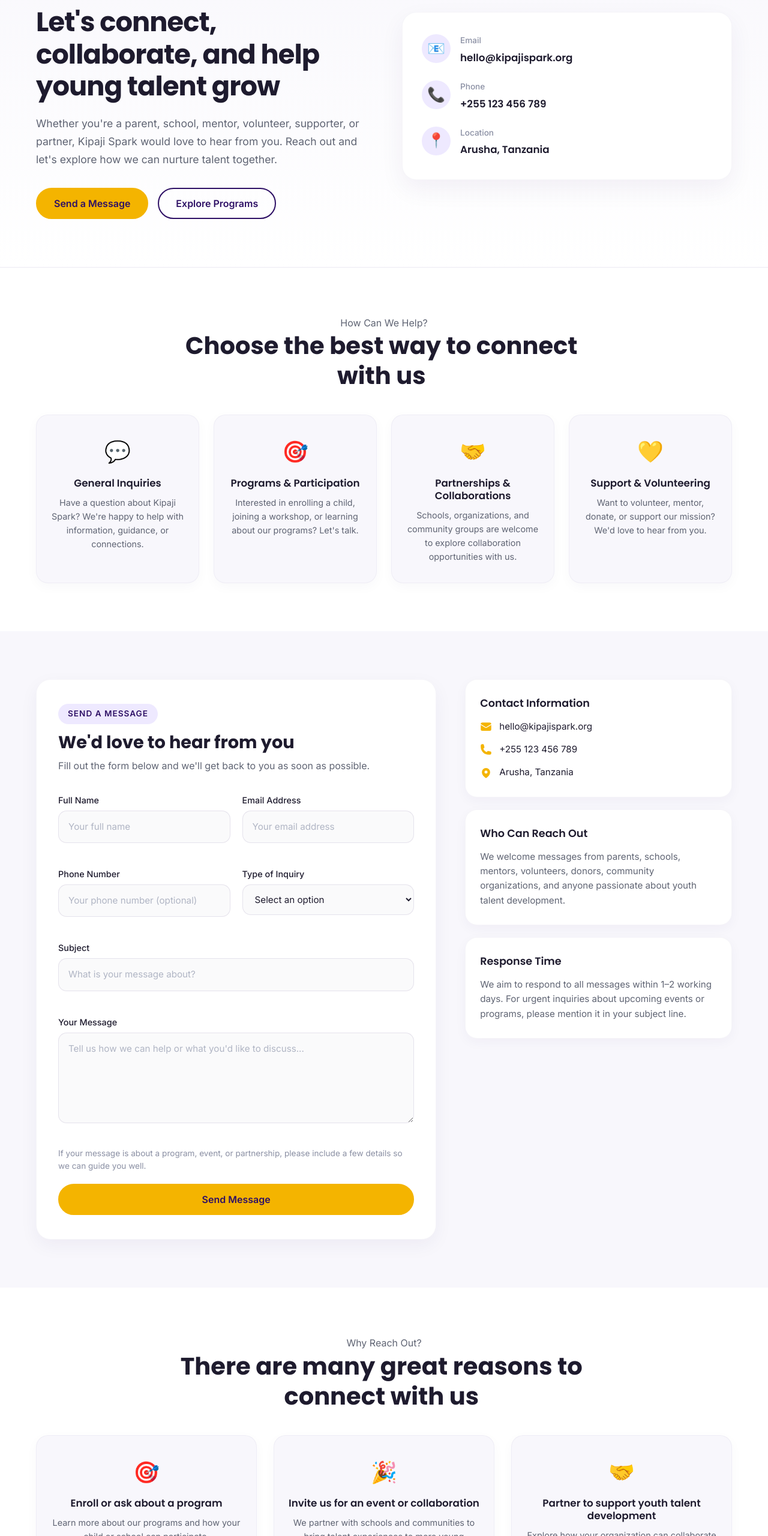
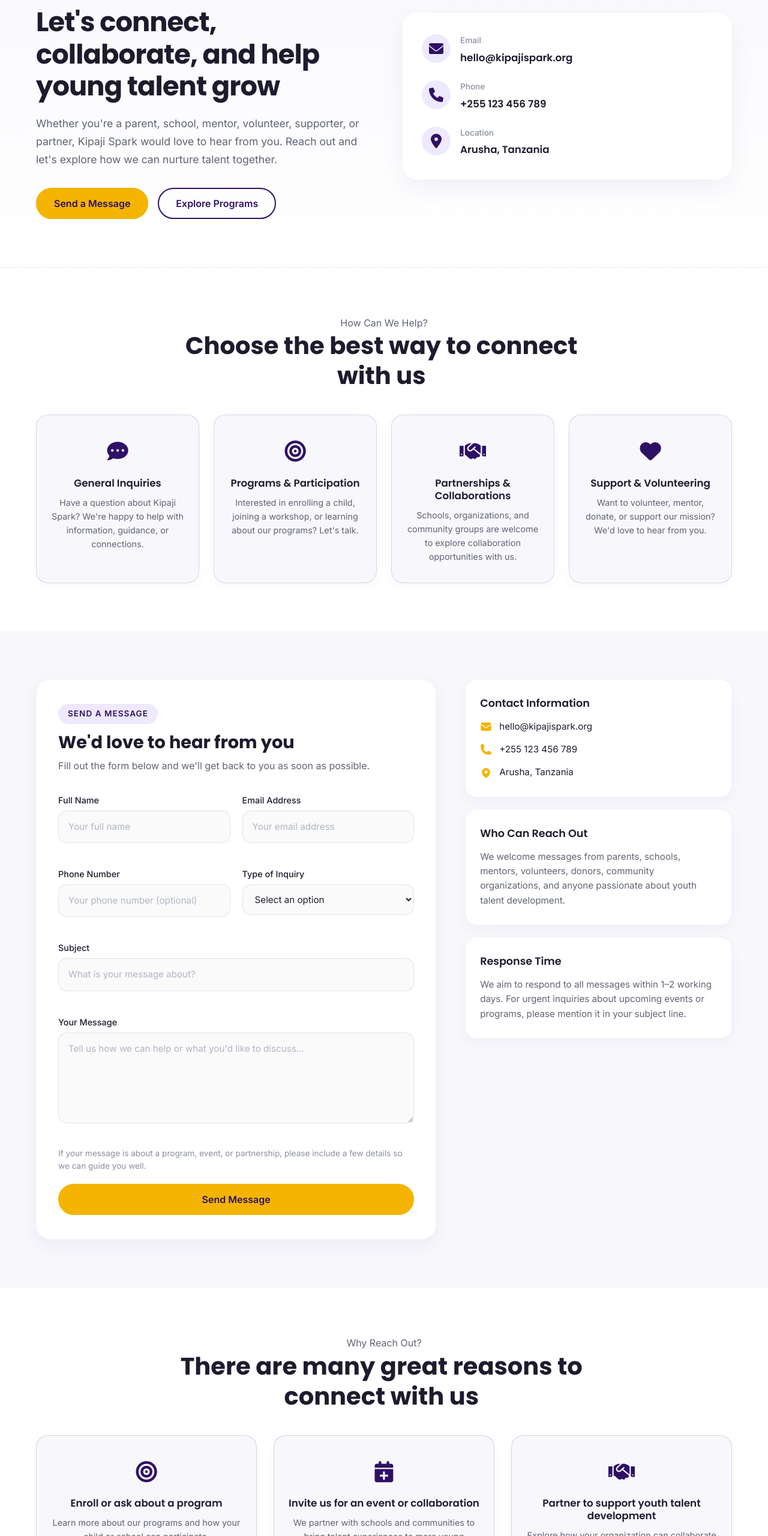
Before and after one commit to GideonKibure/Kipaji-Spark, a plain HTML site: page contact.html in a window 1280 px wide. Shown: the part 220-2780 px from the top of the page at 60% size. Drawn offline with Linux system fonts and the light colour scheme.

Commit message:
all icons done

```diff
--- a/assets/css/pages/contact.css
+++ b/assets/css/pages/contact.css
@@ -133,7 +133,7 @@
   border-radius: 20px;
   padding: 32px 22px;
   text-align: center;
-  border: 1px solid rgba(46, 16, 101, 0.04);
+  border: 1px solid rgba(46, 16, 101, 0.144);
   box-shadow: 0 6px 20px rgba(46, 16, 101, 0.03);
   transition: transform 0.3s ease, box-shadow 0.3s ease, background 0.3s ease;
 }
@@ -367,7 +367,7 @@
   border-radius: 20px;
   padding: 32px 24px;
   text-align: center;
-  border: 1px solid rgba(46, 16, 101, 0.04);
+  border: 1px solid rgba(46, 16, 101, 0.16);
   box-shadow: 0 6px 20px rgba(46, 16, 101, 0.03);
   transition: transform 0.3s ease, box-shadow 0.3s ease, background 0.3s ease;
 }
@@ -448,7 +448,8 @@
    9. CTA Banner Spacing (Local Adjustment)
    ------------------------------------------------ */
 .cta-banner-section {
-  margin-top: 0;
+  margin-top: 30px;
+  margin-bottom: 30px;
 }
 
 /* ------------------------------------------------
@@ -543,3 +544,37 @@
     padding: 22px 18px;
   }
 }
+
+/* ------------------------------------------------
+   11. Hero Contact Card Icon Hover Effects
+   ------------------------------------------------ */
+
+.hero-contact-icon i {
+    color: #2E1065; /* Dark purple */
+    transition: color 0.3s ease, transform 0.3s ease;
+}
+
+.hero-contact-item:hover .hero-contact-icon i {
+    color: #F4B400; /* Gold */
+    transform: scale(1.2);
+}
+
+.option-icon i {
+    color: #2E1065; /* Dark purple */
+    transition: color 0.3s ease, transform 0.3s ease;
+}
+
+.contact-option-card:hover .option-icon i {
+    color: #F4B400; /* Gold */
+    transform: scale(1.2);
+}
+
+.reason-icon i {
+    color: #2E1065; /* Dark purple */
+    transition: color 0.3s ease, transform 0.3s ease;
+}
+
+.inquiry-reason-card:hover .reason-icon i {
+    color: #F4B400; /* Gold */
+    transform: scale(1.2);
+}
--- a/contact.html
+++ b/contact.html
@@ -18,6 +18,9 @@
 
     <!-- Responsive Styles -->
     <link rel="stylesheet" href="assets/css/responsive.css" />
+
+    <!-- Awesome Icons -->
+    <link rel="stylesheet" href="https://cdnjs.cloudflare.com/ajax/libs/font-awesome/6.0.0/css/all.min.css" />
 </head>
 <body>
 
@@ -129,21 +132,21 @@
                     <div class="contact-hero-info reveal fade-up">
                         <div class="hero-contact-card">
                             <div class="hero-contact-item">
-                                <span class="hero-contact-icon">📧</span>
+                                <span class="hero-contact-icon"><i class="fas fa-envelope"></i></span>
                                 <div>
                                     <p class="hero-contact-label">Email</p>
                                     <p class="hero-contact-value">hello@kipajispark.org</p>
                                 </div>
                             </div>
                             <div class="hero-contact-item">
-                                <span class="hero-contact-icon">📞</span>
+                                <span class="hero-contact-icon"><i class="fas fa-phone"></i></span>
                                 <div>
                                     <p class="hero-contact-label">Phone</p>
                                     <p class="hero-contact-value">+255 123 456 789</p>
                                 </div>
                             </div>
                             <div class="hero-contact-item">
-                                <span class="hero-contact-icon">📍</span>
+                                <span class="hero-contact-icon"><i class="fas fa-location-dot"></i></span>
                                 <div>
                                     <p class="hero-contact-label">Location</p>
                                     <p class="hero-contact-value">Arusha, Tanzania</p>
@@ -166,22 +169,22 @@
                 </div>
                 <div class="contact-options-grid">
                     <div class="contact-option-card reveal fade-up">
-                        <div class="option-icon">💬</div>
+                        <div class="option-icon"><i class="fas fa-comment-dots"></i></div>
                         <h4>General Inquiries</h4>
                         <p>Have a question about Kipaji Spark? We're happy to help with information, guidance, or connections.</p>
                     </div>
                     <div class="contact-option-card reveal fade-up">
-                        <div class="option-icon">🎯</div>
+                        <div class="option-icon"><i class="fas fa-bullseye"></i></div>
                         <h4>Programs &amp; Participation</h4>
                         <p>Interested in enrolling a child, joining a workshop, or learning about our programs? Let's talk.</p>
                     </div>
                     <div class="contact-option-card reveal fade-up">
-                        <div class="option-icon">🤝</div>
+                        <div class="option-icon"><i class="fas fa-handshake"></i></div>
                         <h4>Partnerships &amp; Collaborations</h4>
                         <p>Schools, organizations, and community groups are welcome to explore collaboration opportunities with us.</p>
                     </div>
                     <div class="contact-option-card reveal fade-up">
-                        <div class="option-icon">💛</div>
+                        <div class="option-icon"><i class="fas fa-heart"></i></div>
                         <h4>Support &amp; Volunteering</h4>
                         <p>Want to volunteer, mentor, donate, or support our mission? We'd love to hear from you.</p>
                     </div>
@@ -291,32 +294,32 @@
                 </div>
                 <div class="inquiry-reasons-grid">
                     <div class="inquiry-reason-card reveal fade-up">
-                        <div class="reason-icon">🎯</div>
+                        <div class="reason-icon"><i class="fas fa-bullseye"></i></div>
                         <h4>Enroll or ask about a program</h4>
                         <p>Learn more about our programs and how your child or school can participate.</p>
                     </div>
                     <div class="inquiry-reason-card reveal fade-up">
-                        <div class="reason-icon">🎉</div>
+                        <div class="reason-icon"><i class="fas fa-calendar-plus"></i></div>
                         <h4>Invite us for an event or collaboration</h4>
                         <p>We partner with schools and communities to bring talent experiences to more young people.</p>
                     </div>
                     <div class="inquiry-reason-card reveal fade-up">
-                        <div class="reason-icon">🤝</div>
+                        <div class="reason-icon"><i class="fas fa-handshake"></i></div>
                         <h4>Partner to support youth talent development</h4>
                         <p>Explore how your organization can collaborate with Kipaji Spark to expand impact.</p>
                     </div>
                     <div class="inquiry-reason-card reveal fade-up">
-                        <div class="reason-icon">💛</div>
+                        <div class="reason-icon"><i class="fas fa-heart"></i></div>
                         <h4>Volunteer, mentor, or contribute skills</h4>
                         <p>Share your time, expertise, or resources to help nurture the next generation of talent.</p>
                     </div>
                     <div class="inquiry-reason-card reveal fade-up">
-                        <div class="reason-icon">🌟</div>
+                        <div class="reason-icon"><i class="fas fa-star"></i></div>
                         <h4>Support a child or community initiative</h4>
                         <p>Help us reach more children and youth with safe, inspiring talent development opportunities.</p>
                     </div>
                     <div class="inquiry-reason-card reveal fade-up">
-                        <div class="reason-icon">💬</div>
+                        <div class="reason-icon"><i class="fas fa-comment-dots"></i></div>
                         <h4>Ask questions about upcoming activities</h4>
                         <p>Stay informed about events, workshops, showcases, and ways to get involved.</p>
                     </div>
```
